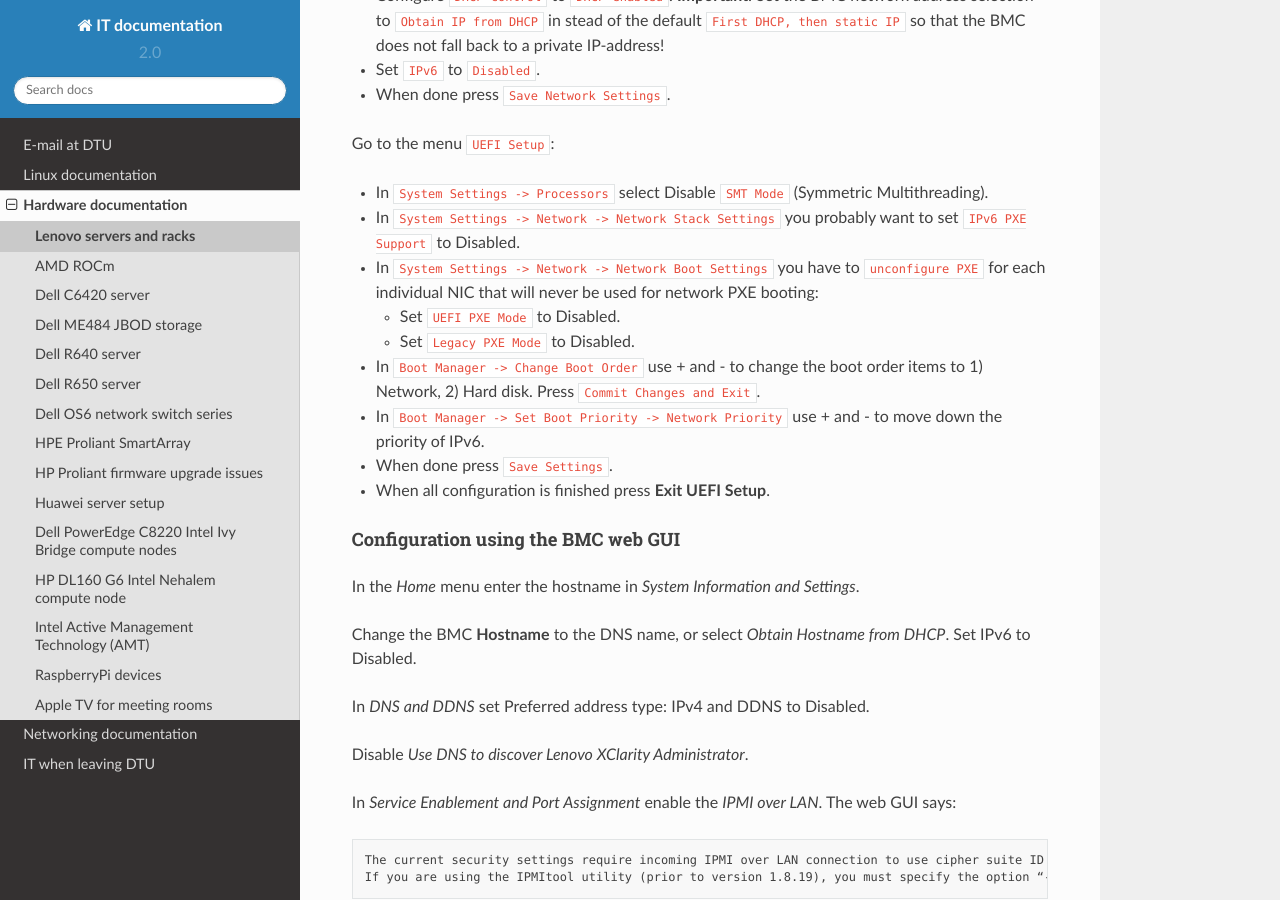
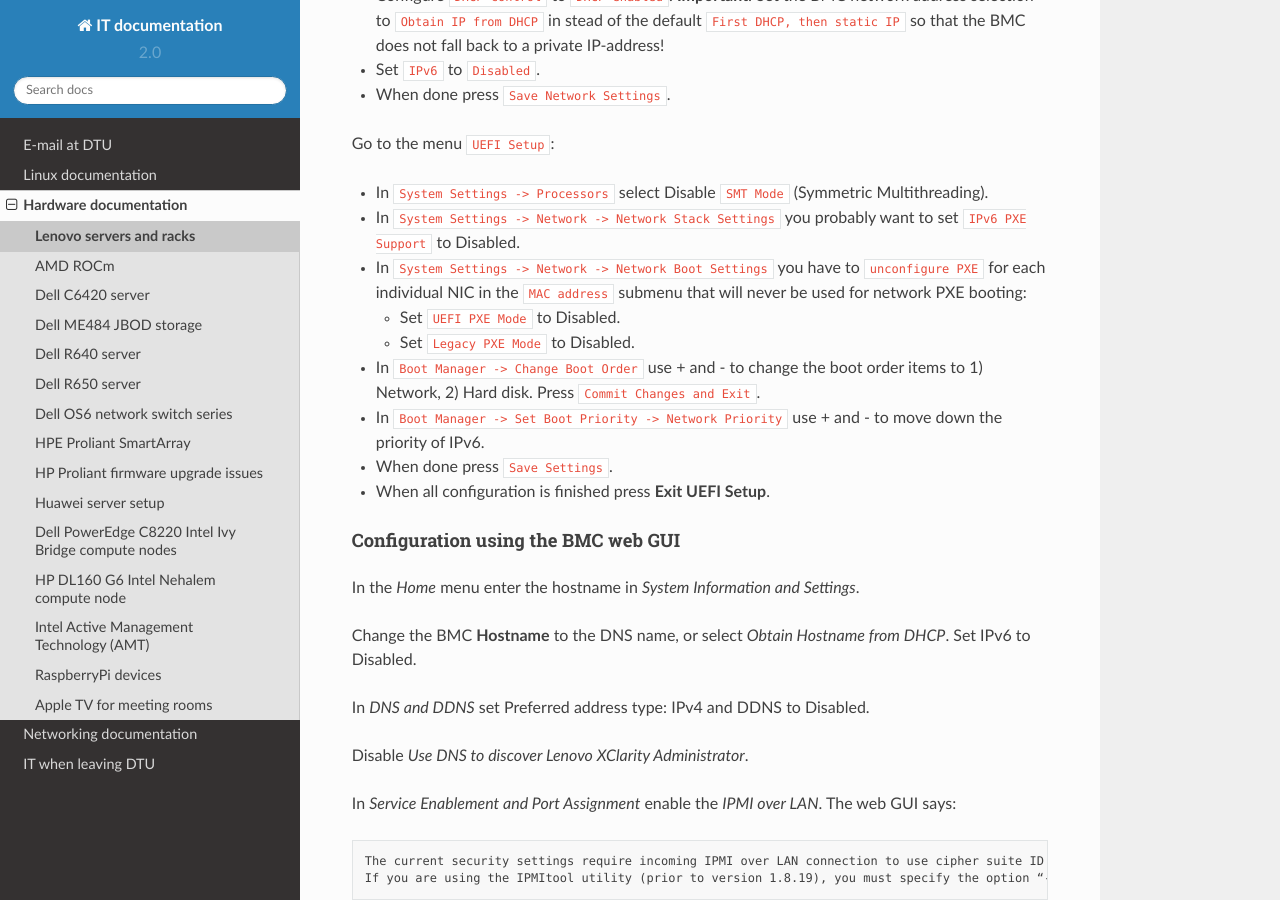
Before and after one commit to OleHolmNielsen/ITwiki, a Sphinx documentation site: the page built from docs/Lenovo_BIOS_settings.rst, in a window 1280 px wide and 900 px high, scrolled down 2215 px. Built offline with Sphinx 7.4.7 and the Read the Docs theme 2.0.0, drawn with Linux system fonts in a browser that asks for light colours.

Commit message:
Minor edit

```diff
--- a/docs/Lenovo_BIOS_settings.rst
+++ b/docs/Lenovo_BIOS_settings.rst
@@ -106,7 +106,7 @@ Go to the menu ``UEFI Setup``:
 * In ``System Settings -> Network -> Network Stack Settings`` you probably want to set ``IPv6 PXE Support`` to Disabled.
 
 * In ``System Settings -> Network -> Network Boot Settings`` you have to ``unconfigure PXE``
-  for each individual NIC that will never be used for network PXE booting:
+  for each individual NIC in the ``MAC address`` submenu that will never be used for network PXE booting:
 
   - Set ``UEFI PXE Mode`` to Disabled.
   - Set ``Legacy PXE Mode`` to Disabled.
```
